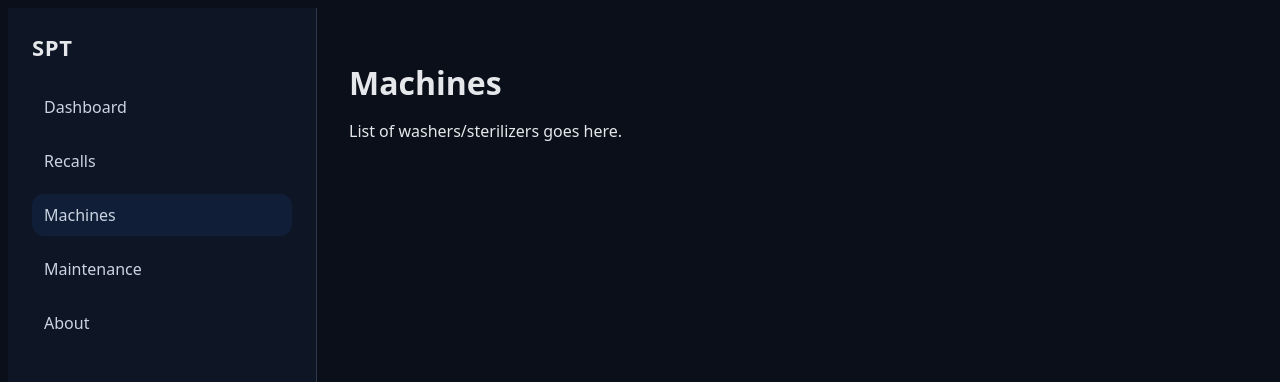
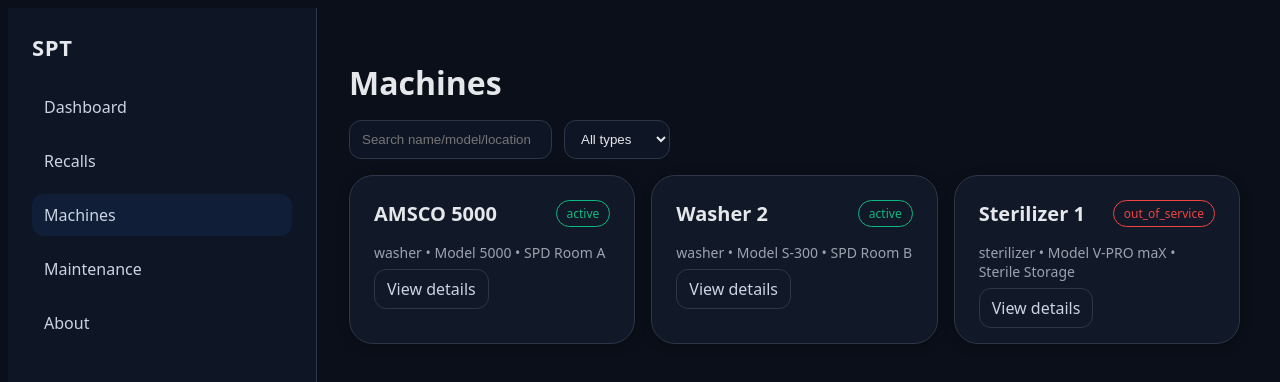
Before and after one commit to bbeare22/sterile-processing-tracker, a React (Vite) app in the folder apps/client/: page /machines in a window 1280 px wide. Shown: the top 382 px of the page. Built offline with nearby package versions, Linux system fonts and the light colour scheme.

Commit message:
feat(machines): list with filters, MachineCard, and detail route

```diff
--- /dev/null
+++ b/apps/client/src/components/MachineCard/MachineCard.jsx
@@ -0,0 +1,23 @@
+import styles from "./MachineCard.module.css";
+import { Link } from "react-router-dom";
+
+export default function MachineCard({ m }) {
+  const badge =
+    m.status === "active" ? styles["badge--ok"] : styles["badge--down"];
+  return (
+    <article className={styles.card} aria-label={`${m.name} ${m.model}`}>
+      <div className={styles.card__top}>
+        <h3 className={styles.card__title}>{m.name}</h3>
+        <span className={`${styles.badge} ${badge}`}>{m.status}</span>
+      </div>
+      <div className={styles.card__meta}>
+        {m.type} • Model {m.model} • {m.location}
+      </div>
+      <div className={styles.card__footer}>
+        <Link className={styles.link} to={`/machines/${m.id}`}>
+          View details
+        </Link>
+      </div>
+    </article>
+  );
+}
--- /dev/null
+++ b/apps/client/src/components/MachineCard/MachineCard.module.css
@@ -0,0 +1,61 @@
+.card {
+  background: var(--color-surface);
+  border: 1px solid var(--color-border);
+  border-radius: var(--radius-xl);
+  padding: var(--space-6);
+  box-shadow: var(--shadow-soft);
+  transition: transform 0.18s var(--easing), box-shadow 0.18s var(--easing);
+}
+.card:hover {
+  transform: translateY(-1px);
+  box-shadow: 0 8px 28px rgba(0, 0, 0, 0.28);
+}
+
+.card__top {
+  display: flex;
+  justify-content: space-between;
+  align-items: center;
+  margin-bottom: var(--space-4);
+}
+.card__title {
+  font-size: var(--fs-xl);
+  margin: 0;
+}
+.card__meta {
+  color: var(--color-text-muted);
+  font-size: var(--fs-sm);
+}
+
+.badge {
+  display: inline-block;
+  padding: 4px 10px;
+  border-radius: 999px;
+  border: 1px solid var(--color-border);
+  font-size: 12px;
+}
+.badge--ok {
+  border-color: var(--color-accent);
+  color: var(--color-accent);
+}
+.badge--down {
+  border-color: var(--color-danger);
+  color: var(--color-danger);
+}
+
+.card__footer {
+  margin-top: var(--space-4);
+}
+.link {
+  color: #cbd5e1;
+  text-decoration: none;
+  padding: 8px 12px;
+  border-radius: 12px;
+  border: 1px solid var(--color-border);
+  transition: background 0.2s var(--easing), color 0.2s var(--easing),
+    transform 0.12s var(--easing);
+}
+.link:hover {
+  background: #121a2b;
+  color: #fff;
+  transform: translateY(-1px);
+}
--- /dev/null
+++ b/apps/client/src/data/machines.js
@@ -0,0 +1,34 @@
+// Simple local mock data to start
+export const machines = [
+  {
+    id: "amsco-5000-01",
+    name: "AMSCO 5000",
+    model: "5000",
+    type: "washer", // washer | sterilizer | ultrasonic
+    location: "SPD Room A",
+    status: "active", // active | out_of_service
+    lastDescaleAt: "2025-09-05T10:15:00Z",
+  },
+  {
+    id: "washer-2",
+    name: "Washer 2",
+    model: "S-300",
+    type: "washer",
+    location: "SPD Room B",
+    status: "active",
+    lastDescaleAt: "2025-08-31T12:00:00Z",
+  },
+  {
+    id: "steri-1",
+    name: "Sterilizer 1",
+    model: "V-PRO maX",
+    type: "sterilizer",
+    location: "Sterile Storage",
+    status: "out_of_service",
+    lastDescaleAt: null,
+  },
+];
+
+export function findMachine(id) {
+  return machines.find((m) => m.id === id);
+}
--- a/apps/client/src/main.jsx
+++ b/apps/client/src/main.jsx
@@ -8,6 +8,7 @@ import Recalls from "./pages/Recalls";
 import Machines from "./pages/Machines";
 import About from "./pages/About";
 import Maintenance from "./pages/Maintenance";
+import MachineDetail from "./pages/MachineDetail";
 
 ReactDOM.createRoot(document.getElementById("root")).render(
   <React.StrictMode>
@@ -17,6 +18,7 @@ ReactDOM.createRoot(document.getElementById("root")).render(
           <Route path="/" element={<Dashboard />} />
           <Route path="/recalls" element={<Recalls />} />
           <Route path="/machines" element={<Machines />} />
+          <Route path="/machines/:id" element={<MachineDetail />} />
           <Route path="/maintenance" element={<Maintenance />} />
           <Route path="/about" element={<About />} />
         </Routes>
--- /dev/null
+++ b/apps/client/src/pages/MachineDetail.jsx
@@ -0,0 +1,88 @@
+import { useMemo } from "react";
+import { useParams, Link } from "react-router-dom";
+import { findMachine } from "../data/machines";
+
+function formatDate(dt) {
+  if (!dt) return "—";
+  const d = new Date(dt);
+  return d.toLocaleString();
+}
+
+export default function MachineDetail() {
+  const { id } = useParams();
+  const m = useMemo(() => findMachine(id), [id]);
+
+  if (!m) {
+    return (
+      <div>
+        <h1>Machine not found</h1>
+        <Link to="/machines" style={link}>
+          Back to list
+        </Link>
+      </div>
+    );
+  }
+
+  return (
+    <div>
+      <div
+        style={{
+          display: "flex",
+          justifyContent: "space-between",
+          alignItems: "center",
+        }}
+      >
+        <h1 style={{ marginBottom: 16 }}>{m.name}</h1>
+        <Link to="/machines" style={link}>
+          Back to list
+        </Link>
+      </div>
+
+      <div style={panel}>
+        <div>
+          <strong>ID:</strong> {m.id}
+        </div>
+        <div>
+          <strong>Model:</strong> {m.model}
+        </div>
+        <div>
+          <strong>Type:</strong> {m.type}
+        </div>
+        <div>
+          <strong>Location:</strong> {m.location}
+        </div>
+        <div>
+          <strong>Status:</strong> {m.status}
+        </div>
+        <div>
+          <strong>Last Descale:</strong> {formatDate(m.lastDescaleAt)}
+        </div>
+      </div>
+
+      <div style={{ marginTop: 16, opacity: 0.8 }}>
+        <em>
+          (Later show recent cycles, maintenance history, and a “Log
+          maintenance” shortcut.)
+        </em>
+      </div>
+    </div>
+  );
+}
+
+const panel = {
+  display: "grid",
+  gap: 10,
+  padding: "24px",
+  border: "1px solid var(--color-border)",
+  borderRadius: "16px",
+  background: "var(--color-surface)",
+  boxShadow: "var(--shadow-soft)",
+};
+
+const link = {
+  color: "#cbd5e1",
+  textDecoration: "none",
+  border: "1px solid var(--color-border)",
+  borderRadius: 12,
+  padding: "8px 12px",
+};
--- a/apps/client/src/pages/Machines.jsx
+++ b/apps/client/src/pages/Machines.jsx
@@ -1,8 +1,68 @@
+import { useMemo, useState } from "react";
+import { machines } from "../data/machines";
+import MachineCard from "../components/MachineCard/MachineCard";
+
 export default function Machines() {
+  const [q, setQ] = useState("");
+  const [type, setType] = useState("all");
+
+  const filtered = useMemo(() => {
+    return machines.filter((m) => {
+      const matchesQ = [m.name, m.model, m.location, m.id].some((v) =>
+        String(v).toLowerCase().includes(q.toLowerCase())
+      );
+      const matchesType = type === "all" ? true : m.type === type;
+      return matchesQ && matchesType;
+    });
+  }, [q, type]);
+
   return (
     <>
       <h1 style={{ marginBottom: 16 }}>Machines</h1>
-      <p>List of washers/sterilizers goes here.</p>
+
+      {/* Filters */}
+      <div style={{ display: "flex", gap: 12, marginBottom: 16 }}>
+        <input
+          placeholder="Search name/model/location"
+          value={q}
+          onChange={(e) => setQ(e.target.value)}
+          style={input}
+        />
+        <select
+          value={type}
+          onChange={(e) => setType(e.target.value)}
+          style={input}
+        >
+          <option value="all">All types</option>
+          <option value="washer">Washer</option>
+          <option value="sterilizer">Sterilizer</option>
+          <option value="ultrasonic">Ultrasonic</option>
+        </select>
+      </div>
+
+      {/* Grid */}
+      <div
+        style={{
+          display: "grid",
+          gap: 16,
+          gridTemplateColumns: "repeat(auto-fit, minmax(260px, 1fr))",
+        }}
+      >
+        {filtered.map((m) => (
+          <MachineCard key={m.id} m={m} />
+        ))}
+        {!filtered.length && (
+          <div style={{ opacity: 0.7 }}>No machines match your filter.</div>
+        )}
+      </div>
     </>
   );
 }
+
+const input = {
+  padding: "10px 12px",
+  borderRadius: 12,
+  border: "1px solid var(--color-border)",
+  background: "#0e1525",
+  color: "var(--color-text)",
+};
```
